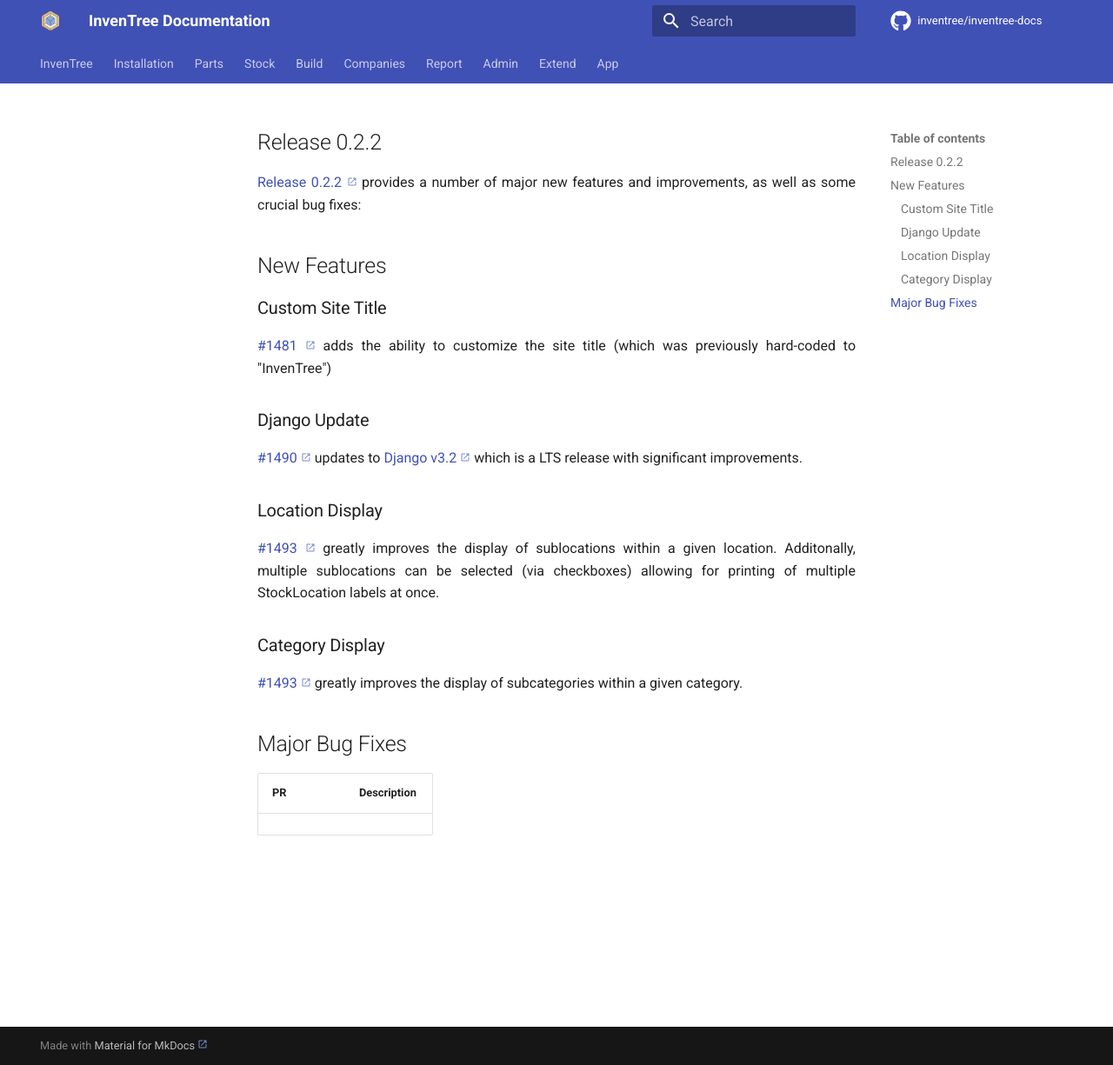
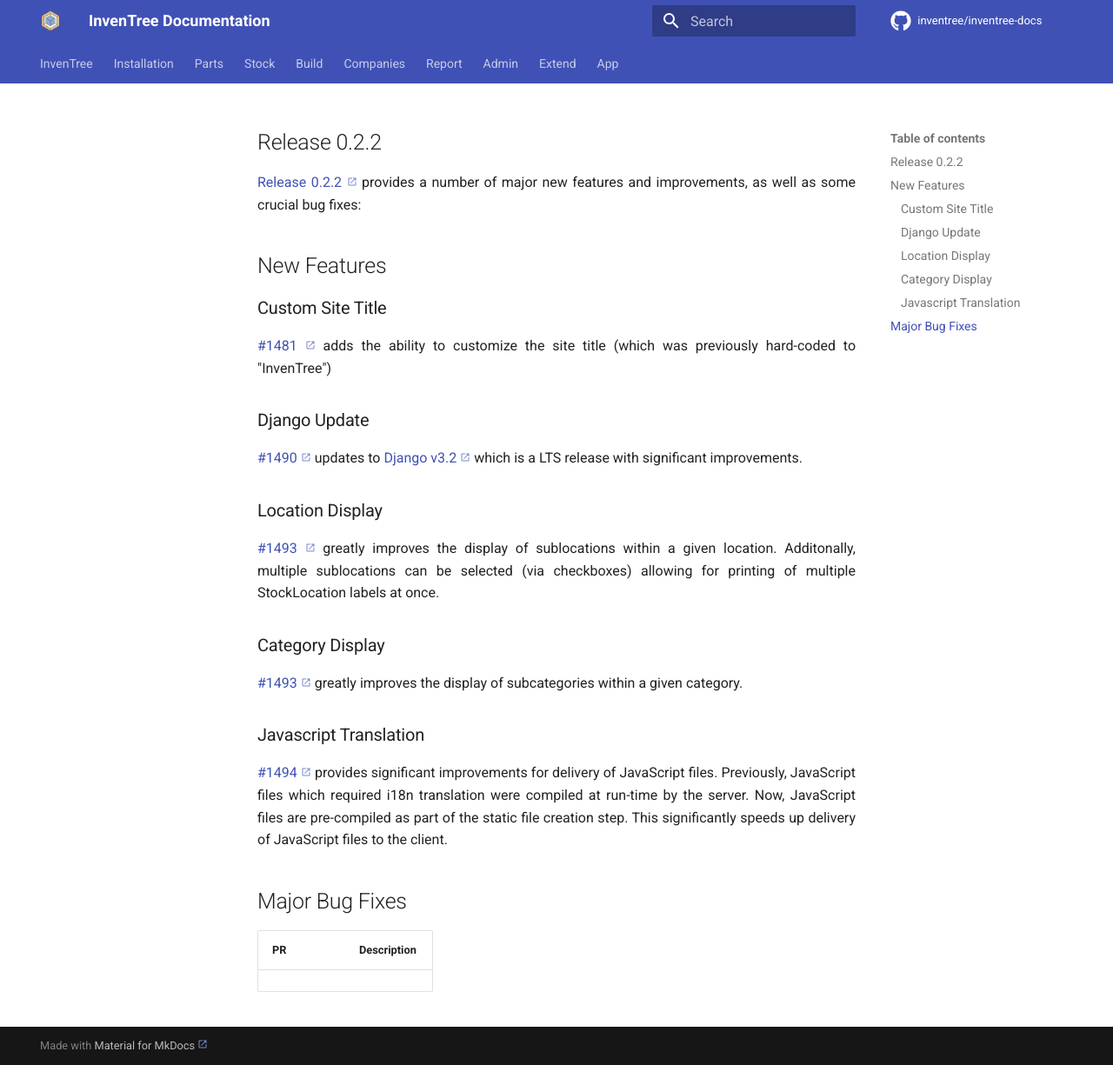
Before and after one commit to inventree/inventree-docs, an MkDocs documentation site: the page built from docs/releases/0.2.2.md, in a window 1280 px wide and 1225 px high. Shown: the whole window at 87% size. Built offline with MkDocs 1.6.1 and Material for MkDocs 9.7.7, drawn with Linux system fonts in a browser that asks for light colours; a script that is not in the unit is left out; comment, search, counter and statistics services are not loaded.

Commit message:
Update 0.2.2.md
Add reference to https://github.com/inventree/InvenTree/pull/1494

```diff
--- a/docs/releases/0.2.2.md
+++ b/docs/releases/0.2.2.md
@@ -24,6 +24,10 @@
 
 [#1493](https://github.com/inventree/InvenTree/pull/1493) greatly improves the display of subcategories within a given category.
 
+### Javascript Translation
+
+[#1494](https://github.com/inventree/InvenTree/pull/1494) provides significant improvements for delivery of JavaScript files. Previously, JavaScript files which required i18n translation were compiled at run-time by the server. Now, JavaScript files are pre-compiled as part of the static file creation step. This significantly speeds up delivery of JavaScript files to the client.
+
 ## Major Bug Fixes
 
 | PR | Description |
```
